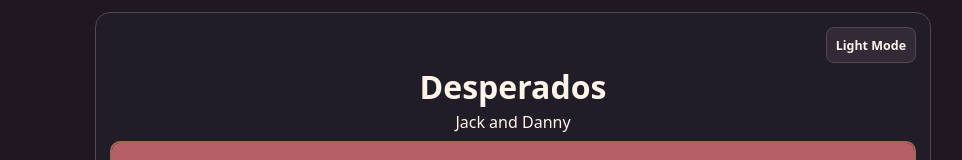
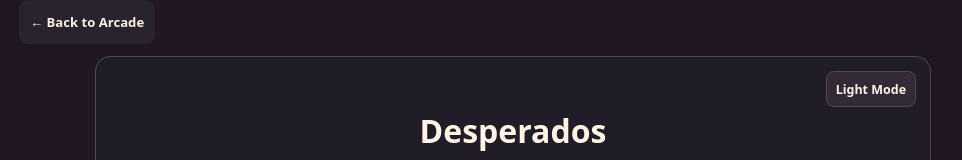
Before and after one commit to TennesseeKaplan/Arcade, a plain HTML site: page desperados/index.html in a window 1280 px wide. Shown: the top 160 px of the page, without its empty margins (127-1089 px from the left). Drawn offline with Linux system fonts and the light colour scheme.

Commit message:
Standardize Back to Arcade navigation on all games

```diff
--- a/desperados/index.html
+++ b/desperados/index.html
@@ -23,7 +23,7 @@ footer {font-size:.82rem;min-height:44px}
 footer a {margin-left:5px;padding:8px 5px}
 #music {min-height:36px}
 @media (any-pointer:coarse) and (orientation:landscape) and (min-width:570px) and (max-height:540px) {
-  main {max-width:min(calc((100dvh - 86px) * 1.7778), calc(100vw - 318px));min-width:250px;padding:4px}
+  main {max-width:min(calc((100dvh - 86px - var(--arcade-nav-height)) * 1.7778), calc(100vw - 318px));min-width:250px;padding:4px}
   header {margin-bottom:3px}
   header h1 {font-size:1.6rem}
   header p {font-size:.75rem}
@@ -94,7 +94,7 @@ main .arcade-game-area footer{color:var(--arcade-text)}
   <span id="copy-status" role="status"></span>
 </section>
 <div id="run-objective" class="arcade-objectives" hidden><strong id="run-progress"></strong><span id="run-instruction"></span></div>
-<footer class="arcade-objectives"><span id="status">Best Time —</span><button class="arcade-touch-surface" id="music" aria-pressed="true">Music On</button><a href="https://tennesseekaplan.github.io/Arcade/">Arcade</a></footer>
+<footer class="arcade-objectives"><span id="status">Best Time —</span><button class="arcade-touch-surface" id="music" aria-pressed="true">Music On</button></footer>
 </section>
 <div id="touch" class="arcade-controls-area" role="group" aria-label="Controls" hidden><span class="arcade-move-caption">Move</span></div>
 <div id="desktop-controls" class="arcade-controls-area arcade-key-row" aria-label="Controls" hidden><kbd>← ↑ ↓ →</kbd> Move <span id="desktop-shoot"><kbd>Space</kbd> Shoot</span></div>
--- a/shared/player/game-page.css
+++ b/shared/player/game-page.css
@@ -10,3 +10,30 @@
   -webkit-user-select: text;
   user-select: text;
 }
+
+:root { --arcade-nav-height: 44px; }
+
+.arcade-return-nav {
+  box-sizing: border-box;
+  width: min(100%, 1000px);
+  min-height: var(--arcade-nav-height);
+  margin: 0 auto;
+  padding-inline: max(6px, env(safe-area-inset-left)) max(6px, env(safe-area-inset-right));
+  display: flex;
+  align-items: center;
+}
+
+.arcade-return-nav a {
+  display: inline-flex;
+  align-items: center;
+  min-height: 44px;
+  padding: 0 11px;
+  border-radius: 9px;
+  color: #fff3e5;
+  background: #28232c;
+  font: 650 .82rem system-ui, sans-serif;
+  text-decoration: none;
+}
+
+.arcade-return-nav a:hover { background: #423647; }
+.arcade-return-nav a:focus-visible { outline: 2px solid #ffbc77; outline-offset: 2px; }
--- a/shared/player/game-page.js
+++ b/shared/player/game-page.js
@@ -34,3 +34,13 @@ if (hasTouch) {
 window.addEventListener('pageshow', event => {
   if (event.persisted) window.location.reload();
 });
+
+// Resolve the Arcade root from this module so previews and subpath hosts also work.
+const arcadeNav = document.createElement('nav');
+arcadeNav.className = 'arcade-return-nav';
+arcadeNav.setAttribute('aria-label', 'Arcade navigation');
+const arcadeLink = document.createElement('a');
+arcadeLink.href = new URL('../../', import.meta.url).href;
+arcadeLink.textContent = '← Back to Arcade';
+arcadeNav.append(arcadeLink);
+document.body.prepend(arcadeNav);
```
Also changed, not shown: carl-eats-eclairs/index.html (+1 -1 lines), chases-blackjack-table/index.html (+2 -3 lines), kyle-a-derms-life/index.html (+6 -10 lines), tallahassee-magic-8-ball/index.html (+1 -1 lines), tinas-world/index.html (+1 -1 lines).
